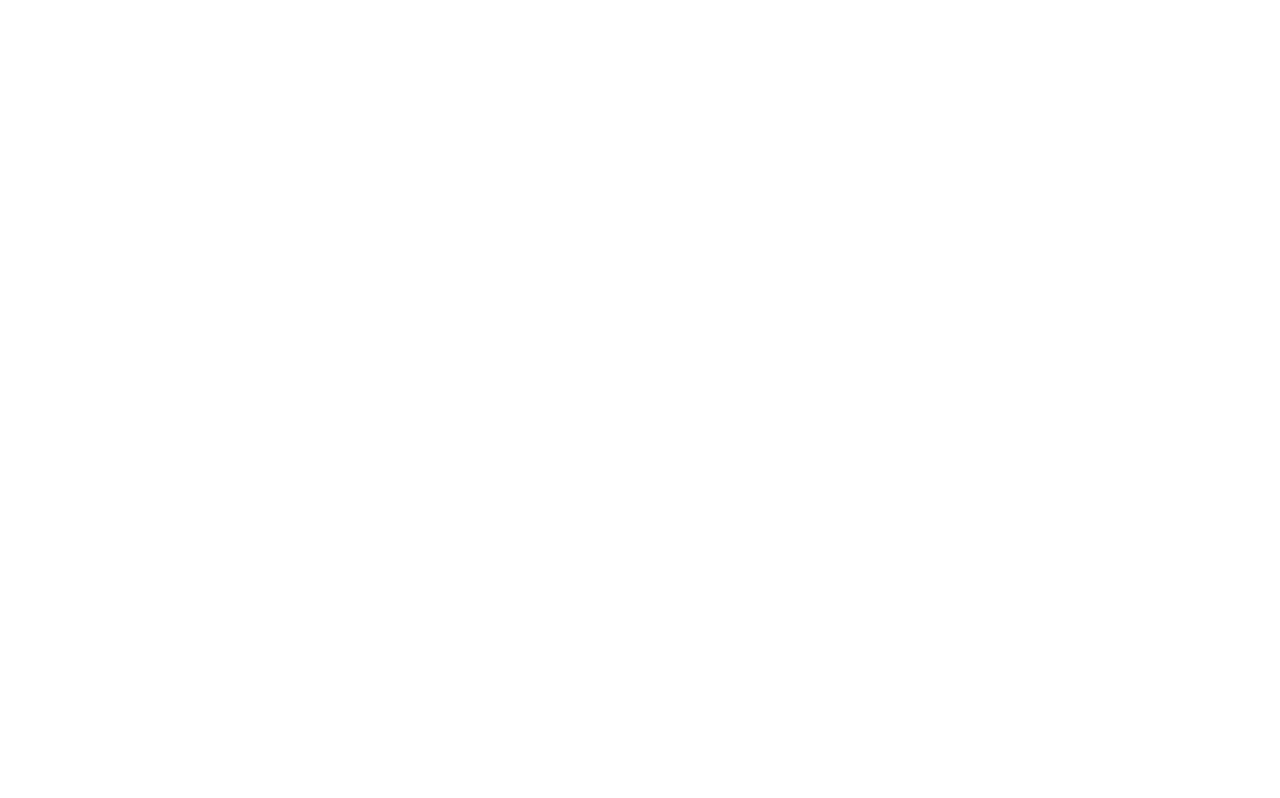
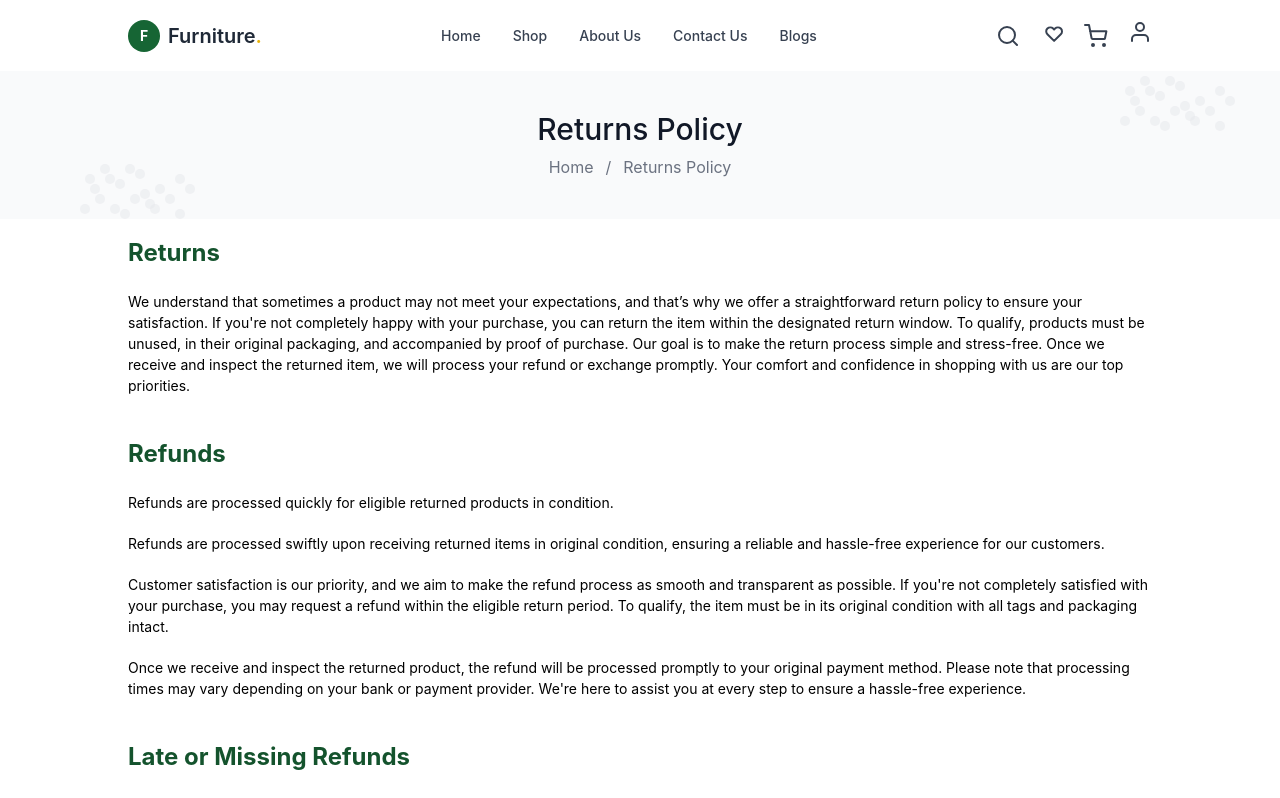
Before and after one commit to vishal1145/furniture, a React (Create React App) app: page /RefundPolicy in a window 1280 px wide. Before the commit this address had no page. Shown: the top 798 px of the page. Built offline with nearby package versions, Linux system fonts and the light colour scheme.

Commit message:
added refundPolicy page

```diff
--- a/src/App.js
+++ b/src/App.js
@@ -19,6 +19,7 @@
 import MyAccount from './pages/MyAccount/MyAccount';
 import Terms from './pages/Terms&Conditions/Terms.jsx';
 import Privacy from './pages/Privacy/privacy.jsx';
+import RefundPolicy from './pages/Refund/RefundPolicy';
 
 function App() {
   return (
@@ -42,6 +43,7 @@
         <Route path="/myaccount" element={<MyAccount/>}/>
         <Route path="/terms" element={<Terms />} />
         <Route path="/privacy" element={<Privacy />} />
+        <Route path='/RefundPolicy' element={<RefundPolicy/>} />
       </Routes>
     </Router>
   );
--- a/src/data/furnitureData.json
+++ b/src/data/furnitureData.json
@@ -527,7 +527,7 @@
       "Our Information": [
         { "name": "Privacy", "href": "/privacy" },
         { "name": "User Terms & Condition", "href": "/terms" },
-        { "name": "Return Policy", "href": "#" }
+        { "name": "Return Policy", "href": "/RefundPolicy" }
       ],
       "Contact Info": [
         { "name": "+0123-456-789", "href": "tel:+0123-456-789" },
--- /dev/null
+++ b/src/data/refund.json
@@ -0,0 +1,40 @@
+{
+    "header": {
+    "title": "Returns Policy",
+    "breadcrumb": [
+      {
+        "label": "Home",
+        "href": "/"
+      },
+      {
+        "label": "Returns Policy",
+        "href": "/Refundpoicy"
+      }
+    ]
+  },
+  "sections": [
+    {
+      "title": "Returns",
+      "content": [
+        "We understand that sometimes a product may not meet your expectations, and that’s why we offer a straightforward return policy to ensure your satisfaction. If you're not completely happy with your purchase, you can return the item within the designated return window. To qualify, products must be unused, in their original packaging, and accompanied by proof of purchase. Our goal is to make the return process simple and stress-free. Once we receive and inspect the returned item, we will process your refund or exchange promptly. Your comfort and confidence in shopping with us are our top priorities."
+      ]
+    },
+    {
+      "title": "Refunds",
+      "content": [
+        "Refunds are processed quickly for eligible returned products in condition.",
+        "Refunds are processed swiftly upon receiving returned items in original condition, ensuring a reliable and hassle-free experience for our customers.",
+        "Customer satisfaction is our priority, and we aim to make the refund process as smooth and transparent as possible. If you're not completely satisfied with your purchase, you may request a refund within the eligible return period. To qualify, the item must be in its original condition with all tags and packaging intact.",
+        "Once we receive and inspect the returned product, the refund will be processed promptly to your original payment method. Please note that processing times may vary depending on your bank or payment provider. We're here to assist you at every step to ensure a hassle-free experience."
+      ]
+    },
+    {
+      "title": "Late or Missing Refunds",
+      "content": [
+        "If you haven’t received your refund yet, please first double-check your bank account or original method of payment, as processing times can vary depending on your financial institution. Next, contact your credit card company or bank, as it may take a few business days before your refund is officially posted. If you’ve done all of this and still haven’t received your refund, we recommend contacting us directly.",
+        "Provide your order details and proof of return so we can assist you promptly. Sometimes, delays may occur due to processing issues or incomplete return documentation. We are committed to resolving any issues as quickly as possible and appreciate your patience during this process.",
+        "Our support team is always available to provide updates and ensure your refund reaches you without unnecessary delays. Your satisfaction is important to us, and we’re here to help every step of the way."
+      ]
+    }
+  ]
+}
--- a/src/pages/Home/FAQ.jsx
+++ b/src/pages/Home/FAQ.jsx
@@ -17,7 +17,7 @@
   };
 
   return (
-    <section className="bg-white py-16 ">
+    <section className="bg-white px-32 py-16 ">
       <div className="max-w-7xl mx-auto text-center mb-12">
         <p className="text-xl text-gray-900 mb-1"><span className="text-yellow-500">—</span>{data.subtitle}</p>
         <h2 className="text-4xl font-medium text-gray-900">
--- /dev/null
+++ b/src/pages/Refund/RefundPolicy.jsx
@@ -0,0 +1,33 @@
+import React from "react";
+import Navbar from "../../components/Navbar";
+import HeaderFile from '../../components/Header';
+import furnitureData from "../../data/furnitureData.json";
+import Features from "../../components/Features";
+import Footer from "../../components/Footer";
+import refundData from "../../data/refund.json";
+
+export default function ReturnPolicy() {
+  return (
+    <div>
+      <Navbar data={furnitureData.navigation} />
+      <HeaderFile data={refundData.header} />
+
+     <div className=" flex flex-col px-6 sm:px-12 lg:px-32 py-4 gap-10">
+      {refundData.sections.map((section, index) => (
+        <div key={index} className="flex flex-col gap-5">
+          <h1 className="text-[24px] font-bold text-green-900">{section.title}</h1>
+          {section.content.map((paragraph, idx) => (
+            <p key={idx} className="text-[14px]">
+              {paragraph}
+            </p>
+          ))}
+        </div>
+      ))}
+    </div>
+
+      <Features data={furnitureData.features} />
+      <Footer data={furnitureData.footer} />
+
+    </div>
+  );
+}
```
